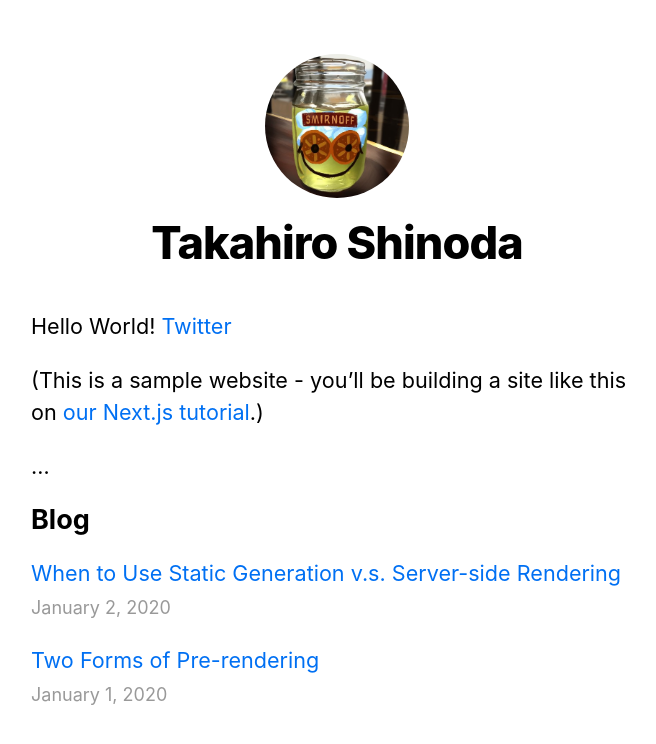
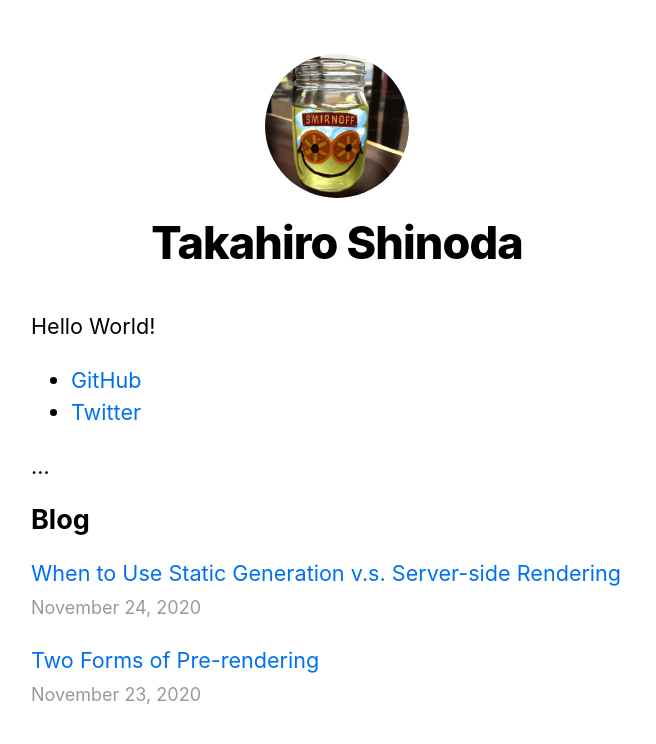
Before and after one commit to TakaShinoda/blog, a Next.js app: page / in a window 1280 px wide. Shown: the top 744 px of the page, without its empty margins (303-959 px from the left). Built offline with nearby package versions, Linux system fonts and the light colour scheme.

Commit message:
色々修正

```diff
--- a/components/layout.tsx
+++ b/components/layout.tsx
@@ -4,15 +4,15 @@ import utilStyles from '../styles/utils.module.css'
 import Link from 'next/link'
 
 const name = 'Takahiro Shinoda'
-export const siteTitle = 'Next.js Sample Website'
+export const siteTitle = 'Welcome'
 
-export function Layout({
+export const Layout = ({
   children,
   home,
 }: {
   children: React.ReactNode
   home?: boolean
-}) {
+}) => {
   return (
     <div className={styles.container}>
       <Head>
--- a/pages/index.tsx
+++ b/pages/index.tsx
@@ -21,13 +21,27 @@ export default function Home({
         <title>{siteTitle}</title>
       </Head>
       <section className={utilStyles.headingMd}>
-        <p>
-          Hello World! <a href="https://twitter.com/tttttt_621_s">Twitter</a>
-        </p>
-        <p>
-          (This is a sample website - you’ll be building a site like this on{' '}
-          <a href="https://nextjs.org/learn">our Next.js tutorial</a>.)
-        </p>
+        <p>Hello World!</p>
+        <ul>
+          <li>
+            <a
+              href="https://github.com/TakaShinoda"
+              target="_blank"
+              rel="noopener noreferrer"
+            >
+              GitHub
+            </a>
+          </li>
+          <li>
+            <a
+              href="https://twitter.com/tttttt_621_s"
+              target="_blank"
+              rel="noopener noreferrer"
+            >
+              Twitter
+            </a>
+          </li>
+        </ul>
       </section>
       <section className={utilStyles.headingMd}>…</section>
       <section className={`${utilStyles.headingMd} ${utilStyles.padding1px}`}>
--- a/posts/pre-rendering.md
+++ b/posts/pre-rendering.md
@@ -1,6 +1,6 @@
 ---
 title: 'Two Forms of Pre-rendering'
-date: '2020-01-01'
+date: '2020-11-23'
 ---
 
 Next.js has two forms of pre-rendering: **Static Generation** and **Server-side Rendering**. The difference is in **when** it generates the HTML for a page.
--- a/posts/ssg-ssr.md
+++ b/posts/ssg-ssr.md
@@ -1,6 +1,6 @@
 ---
 title: 'When to Use Static Generation v.s. Server-side Rendering'
-date: '2020-01-02'
+date: '2020-11-24'
 ---
 
 We recommend using **Static Generation** (with and without data) whenever possible because your page can be built once and served by CDN, which makes it much faster than having a server render the page on every request.
```
